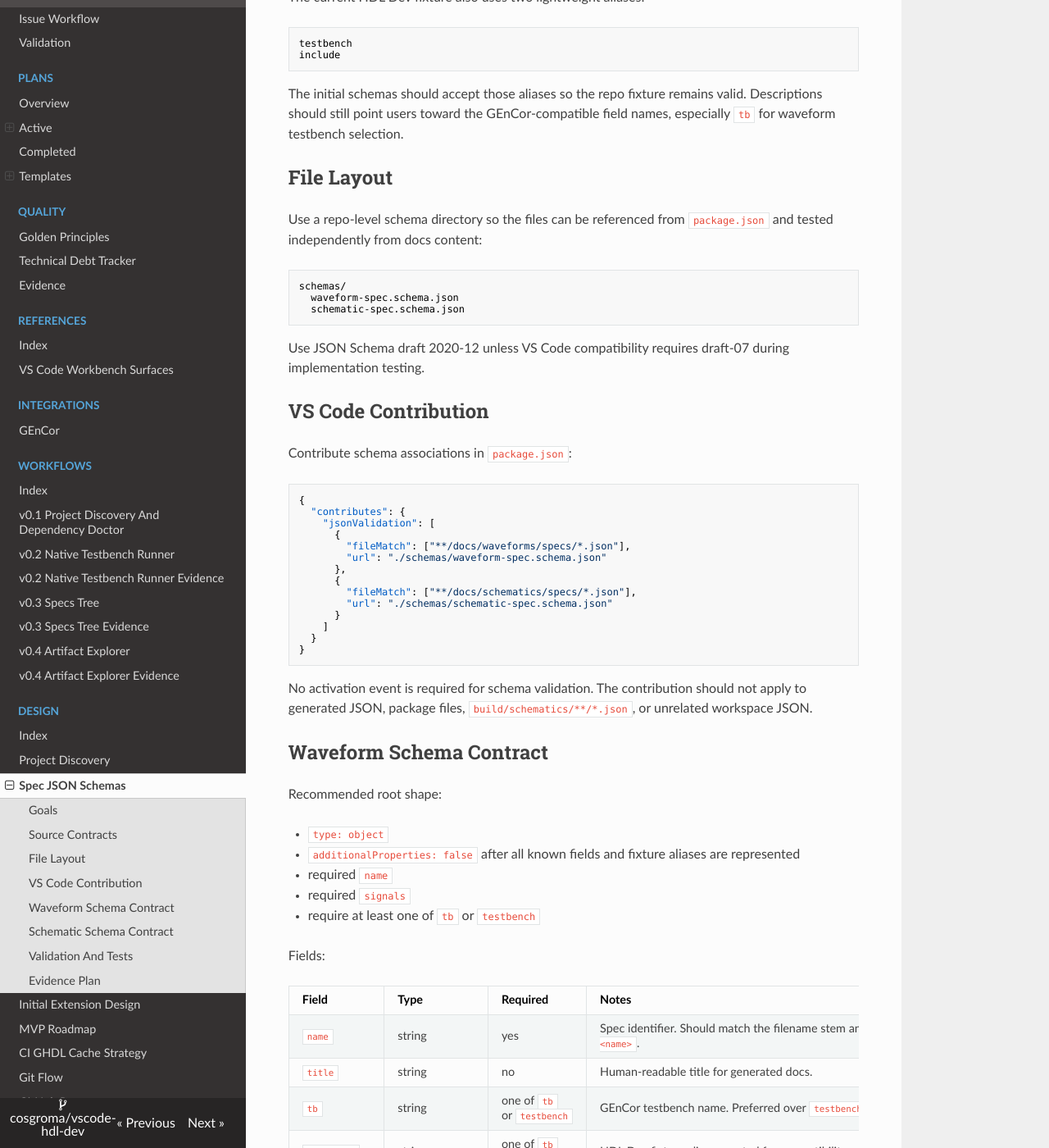
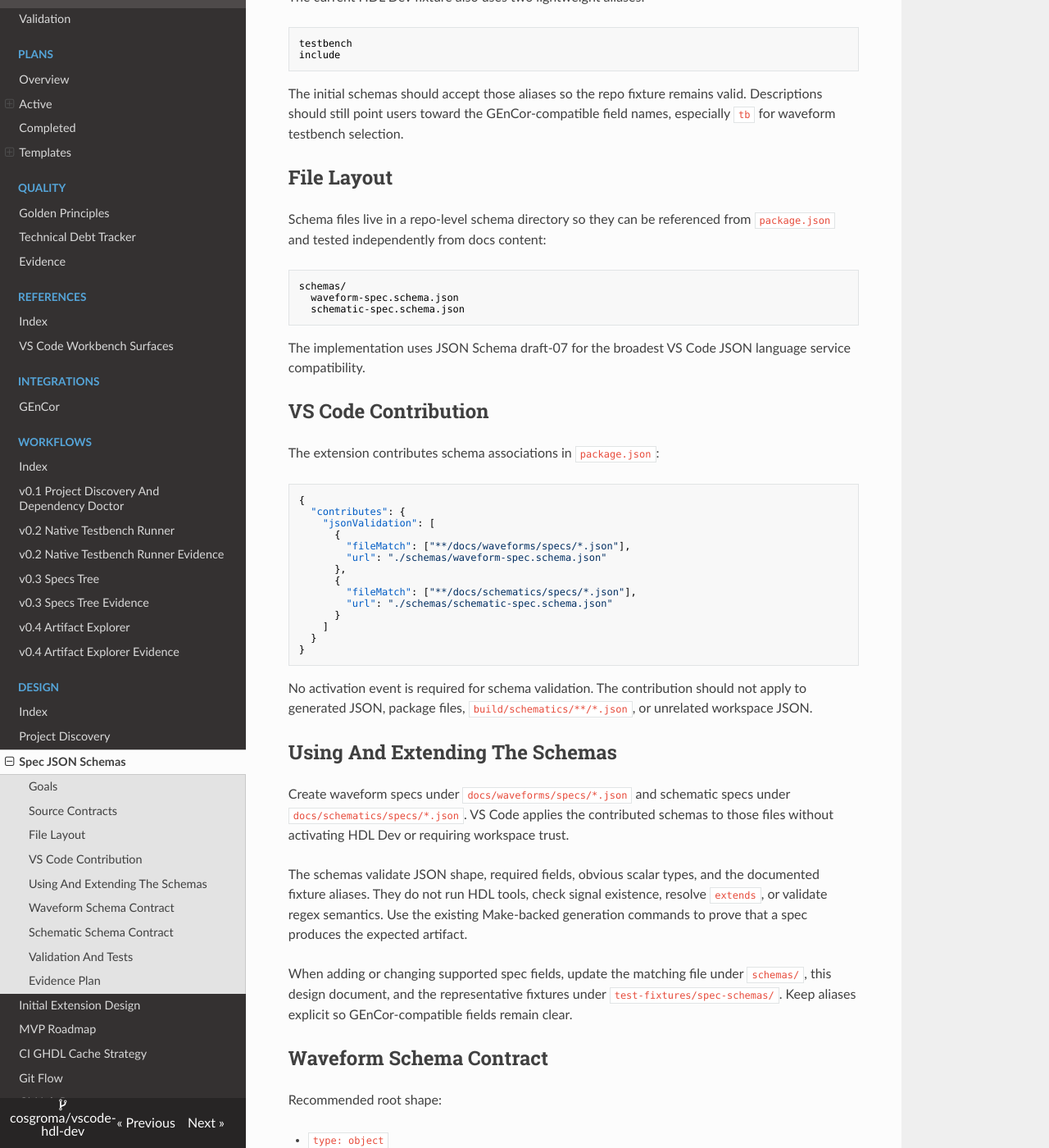
Before and after one commit to cosgroma/vscode-hdl-dev, an MkDocs documentation site: the page built from docs/design/spec-json-schemas.md, in a window 1280 px wide and 1400 px high, scrolled down 1410 px. Shown: the whole window at 82% size. Built offline with MkDocs 1.6.1, drawn with Linux system fonts in a browser that asks for light colours; nearby versions of some CDN libraries; some of the changed text lies outside the part shown.

Commit message:
Add spec JSON schemas (#13)

````diff
--- a/docs/design/spec-json-schemas.md
+++ b/docs/design/spec-json-schemas.md
@@ -2,9 +2,10 @@
 
 Issue: <https://github.com/cosgroma/vscode-hdl-dev/issues/13>
 
-This design makes issue `#13` implementation-ready. The goal is editor
-validation and completion for waveform and schematic spec JSON files without
-changing the project Makefile contracts or running workspace code.
+This document records issue `#13` schema contracts, implementation notes, and
+evidence expectations. The goal is editor validation and completion for waveform
+and schematic spec JSON files without changing the project Makefile contracts or
+running workspace code.
 
 ## Goals
 
@@ -76,8 +77,8 @@ names, especially `tb` for waveform testbench selection.
 
 ## File Layout
 
-Use a repo-level schema directory so the files can be referenced from
-`package.json` and tested independently from docs content:
+Schema files live in a repo-level schema directory so they can be referenced
+from `package.json` and tested independently from docs content:
 
 ```text
 schemas/
@@ -85,12 +86,12 @@ schemas/
   schematic-spec.schema.json
 ```
 
-Use JSON Schema draft 2020-12 unless VS Code compatibility requires draft-07
-during implementation testing.
+The implementation uses JSON Schema draft-07 for the broadest VS Code JSON
+language service compatibility.
 
 ## VS Code Contribution
 
-Contribute schema associations in `package.json`:
+The extension contributes schema associations in `package.json`:
 
 ```json
 {
@@ -112,6 +113,22 @@ Contribute schema associations in `package.json`:
 No activation event is required for schema validation. The contribution should
 not apply to generated JSON, package files, `build/schematics/**/*.json`, or
 unrelated workspace JSON.
+
+## Using And Extending The Schemas
+
+Create waveform specs under `docs/waveforms/specs/*.json` and schematic specs
+under `docs/schematics/specs/*.json`. VS Code applies the contributed schemas to
+those files without activating HDL Dev or requiring workspace trust.
+
+The schemas validate JSON shape, required fields, obvious scalar types, and the
+documented fixture aliases. They do not run HDL tools, check signal existence,
+resolve `extends`, or validate regex semantics. Use the existing Make-backed
+generation commands to prove that a spec produces the expected artifact.
+
+When adding or changing supported spec fields, update the matching file under
+`schemas/`, this design document, and the representative fixtures under
+`test-fixtures/spec-schemas/`. Keep aliases explicit so GEnCor-compatible fields
+remain clear.
 
 ## Waveform Schema Contract
 
@@ -210,10 +227,10 @@ Implementation should include focused automated checks:
   obvious types.
 - existing lightweight fixture specs remain valid.
 
-Use a small validation script if the implementation adds a direct schema
-validator dev dependency. If no validator dependency is added, keep automated
-coverage to schema parsing and contribution metadata, then use VS Code UI
-evidence for validation/completion behavior.
+The extension test suite uses `ajv` as a dev dependency to validate the draft-07
+schema contracts directly. VS Code UI evidence is still required before issue
+closure because the automated tests do not inspect editor diagnostics or
+completion UI.
 
 Recommended fixture layout:
 
@@ -241,4 +258,4 @@ Before closing issue `#13`, collect:
   file under `docs/waveforms/specs` or `docs/schematics/specs`.
 - docs link explaining how to use and extend the schemas.
 
-After this design lands, issue `#13` can move from `Needs Design` to `Ready`.
+The design-readiness slice moved issue `#13` from `Needs Design` to `Ready`.
--- a/mkdocs.yml
+++ b/mkdocs.yml
@@ -19,7 +19,7 @@ nav:
       - Overview: plans/README.md
       - Active:
           - Issue 12 Artifact Evidence: plans/active/issue-12-artifact-evidence.md
-          - Issue 13 Spec Schema Design: plans/active/issue-13-spec-schema-design.md
+          - Issue 13 Spec JSON Schemas: plans/active/issue-13-json-schemas.md
           - Issue 30 Agent Harness Structure: plans/active/issue-30-agent-harness-structure.md
       - Completed: plans/completed/README.md
       - Templates:
````
Also changed, not shown: other parts of docs/design/spec-json-schemas.md (+1 -1 lines), README.md (+3 -4 lines), docs/plans/active/issue-13-json-schemas.md (added, +89 -0 lines), docs/plans/active/issue-13-spec-schema-design.md (deleted, +0 -60 lines), package.json (+19 -4 lines), 12 other files.
